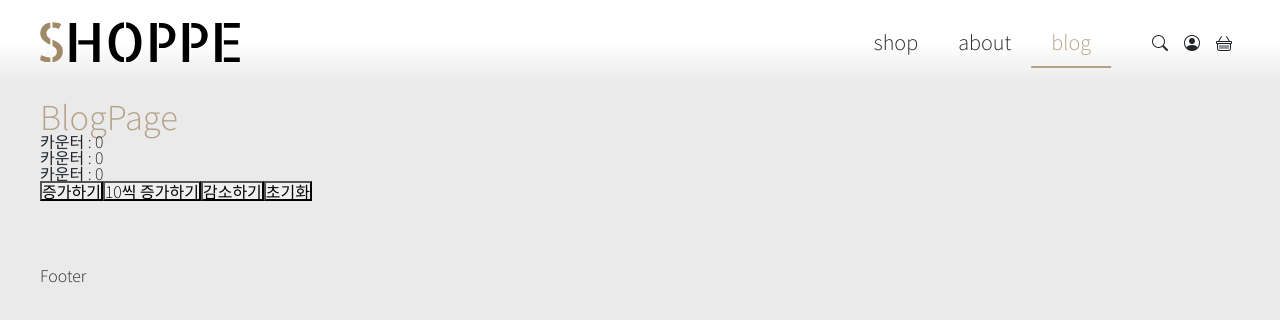
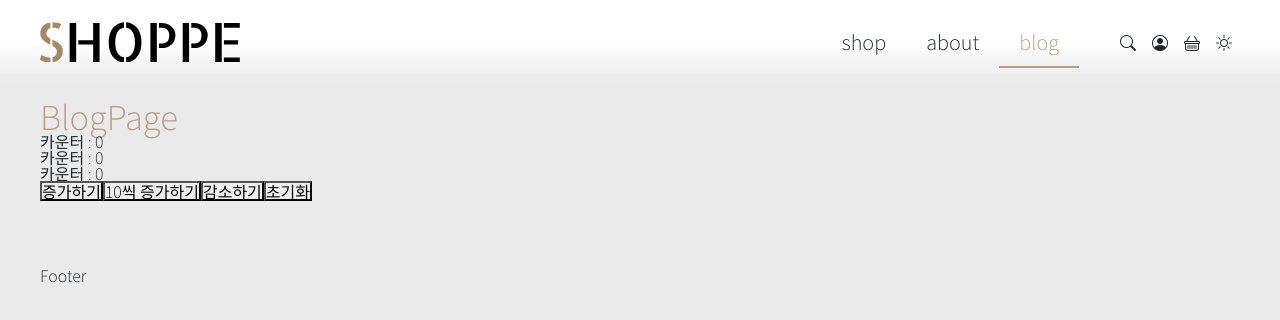
Before and after one commit to Lacheln1/UrecaDailyStudy, a React (Vite) app in the folder 4/0418/react04_shop/: page /blog in a window 1280 px wide. Shown: the top 320 px of the page. Built offline with nearby package versions, Linux system fonts and the light colour scheme.

Commit message:
다크모드 토글 구현하기

```diff
--- a/4/0418/react04_shop/src/organism/Header.jsx
+++ b/4/0418/react04_shop/src/organism/Header.jsx
@@ -3,6 +3,7 @@ import { Link, NavLink, useLocation } from 'react-router-dom';
 import css from './Header.module.css';
 import Logo from '../components/Logo';
 import { throttle } from '@/utils/features';
+import { isDate } from 'lodash';
 
 const Header = () => {
   const [isOn, setIsOn] = useState(false);
@@ -29,6 +30,26 @@ const Header = () => {
     };
   }, [handleResize]);
 
+  //다크모드 토글 구현하기
+  const [isDarkMode, setIsDarkMode] = useState(false);
+  const handleThemeToggle = () => {
+    useEffect(() => {
+      const savedTheme = localStorage.getItem('theme');
+      if (savedTheme !== null) {
+        const parsedTheme = JSON.parse(savedTheme);
+        setIsDarkMode(parsedTheme);
+        //toggle클래스는 자바스크립트 기본 문법으로 두번째 매개변수에 따라 true or false 조작
+        document.body.classList.toggle('dark-mode', parsedTheme);
+      }
+    }, []);
+    const handleThemeToggle = () => {
+      const newTheme = !isDarkMode;
+      setIsDarkMode(newTheme);
+      //localstorage가져올땐 parse, set할땐 stringfy필수 : 문자열만 들어갈수있기때문
+      localStorage.setItem('theme', JSON.stringify(newTheme));
+    };
+  };
+
   return (
     <header className={css.hd}>
       <div className={css.con}>
@@ -47,6 +68,11 @@ const Header = () => {
             <CustomIconLink to={'/search'} icon={'bi-search'} />
             <CustomIconLink to={'/mypage'} icon={'bi-person-circle'} />
             <CustomIconLink to={'/cart'} icon={'bi-basket'} />
+            <i
+              className={`p-2 bi bi-${isDarkMode ? 'moon' : 'sun'}`}
+              style={{ cursor: 'pointer' }}
+              onClick={handleThemeToggle}
+            ></i>
           </div>
         </div>
         <i className={`${css.ham} bi bi-list`} title="전체메뉴 보기버튼" onClick={addClassOn}></i>
```
